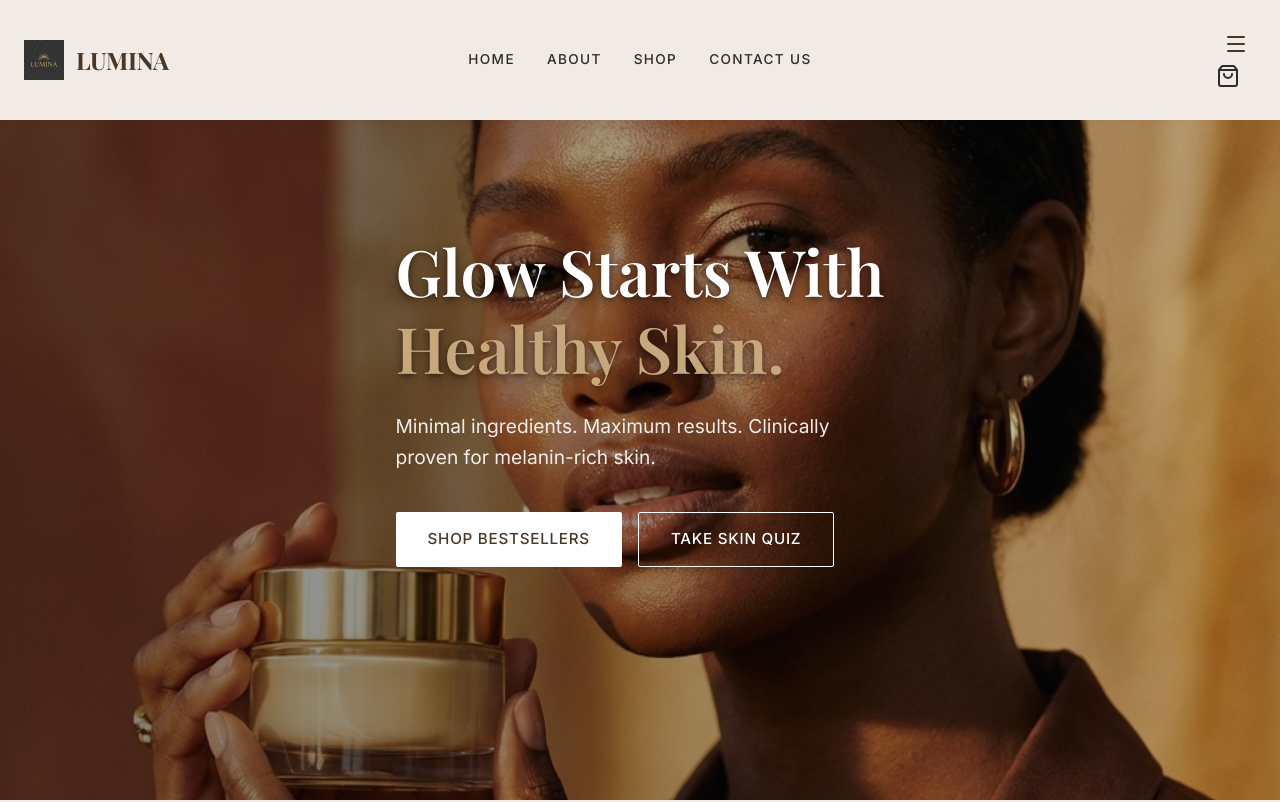
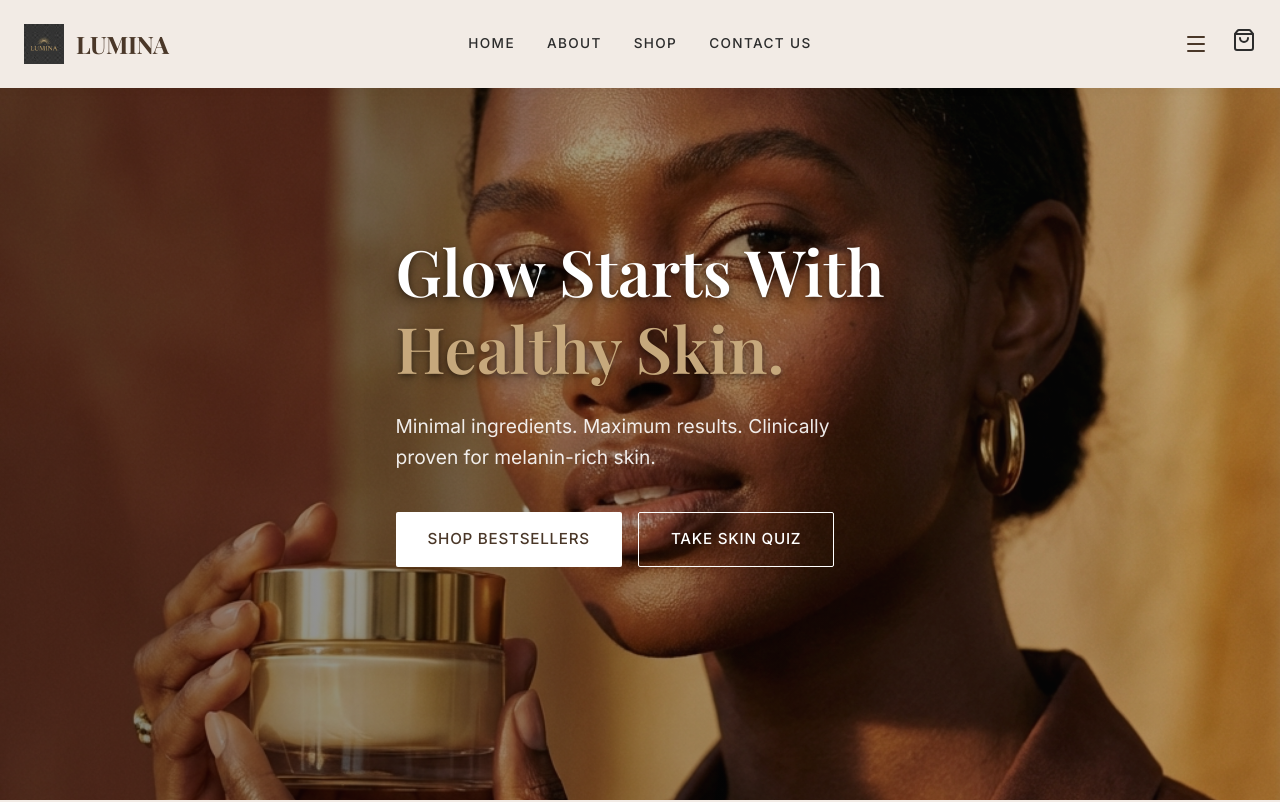
Before and after one commit to winnidebz1/LuminaSkin, a React (Vite) app: page / in a window 1280 px wide. Shown: the top 802 px of the page. Built offline with nearby package versions, Linux system fonts and the light colour scheme; a web font is replaced by a local one.

Commit message:
Fix navbar icons to display horizontally in line

```diff
--- a/src/index.css
+++ b/src/index.css
@@ -267,6 +267,16 @@ button {
   display: flex;
   align-items: center;
   justify-content: center;
+}
+
+.cart-icon-btn {
+  position: relative;
+}
+
+.nav-actions {
+  display: flex;
+  align-items: center;
+  gap: 16px;
 }
 
 .mobile-toggle {
```
